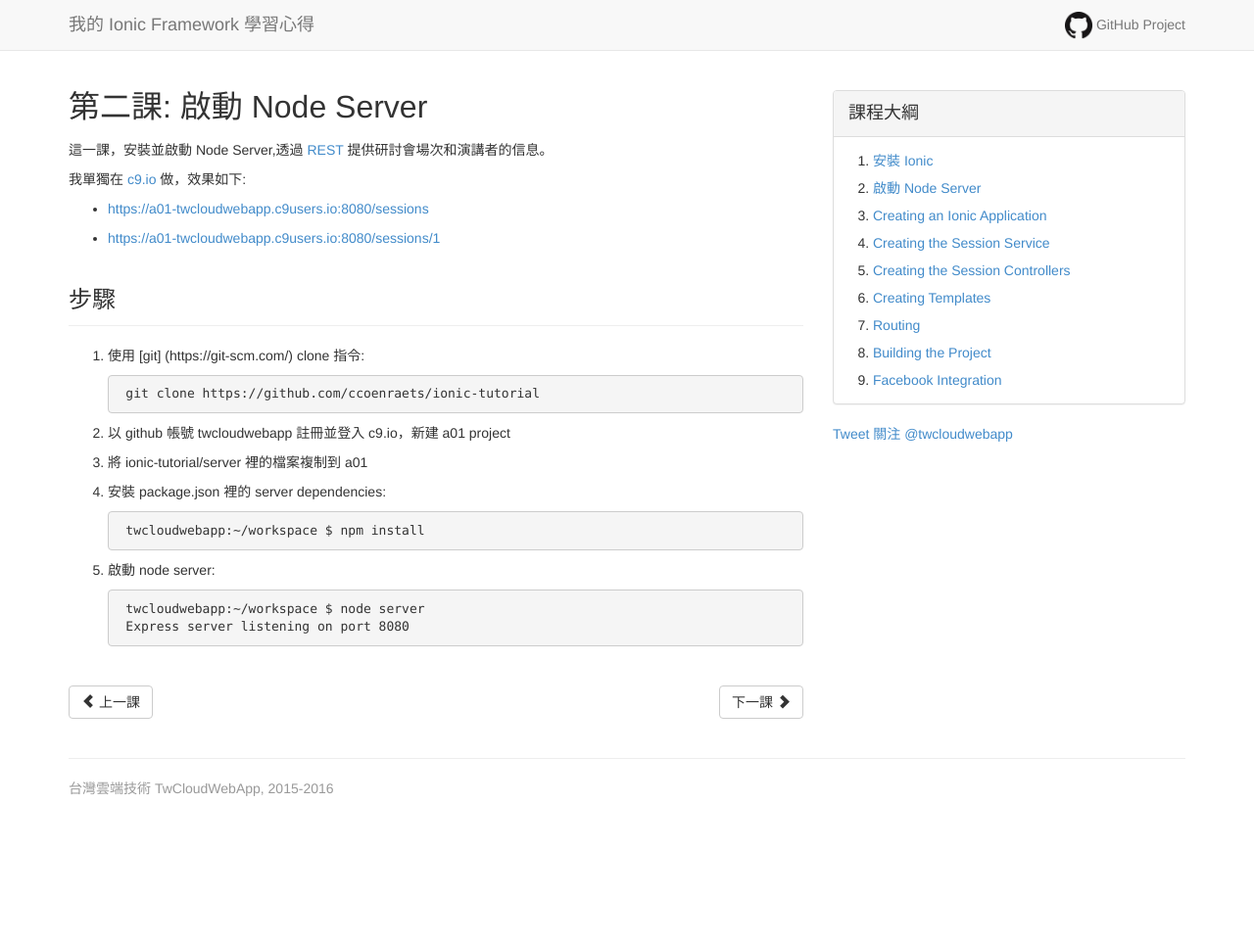
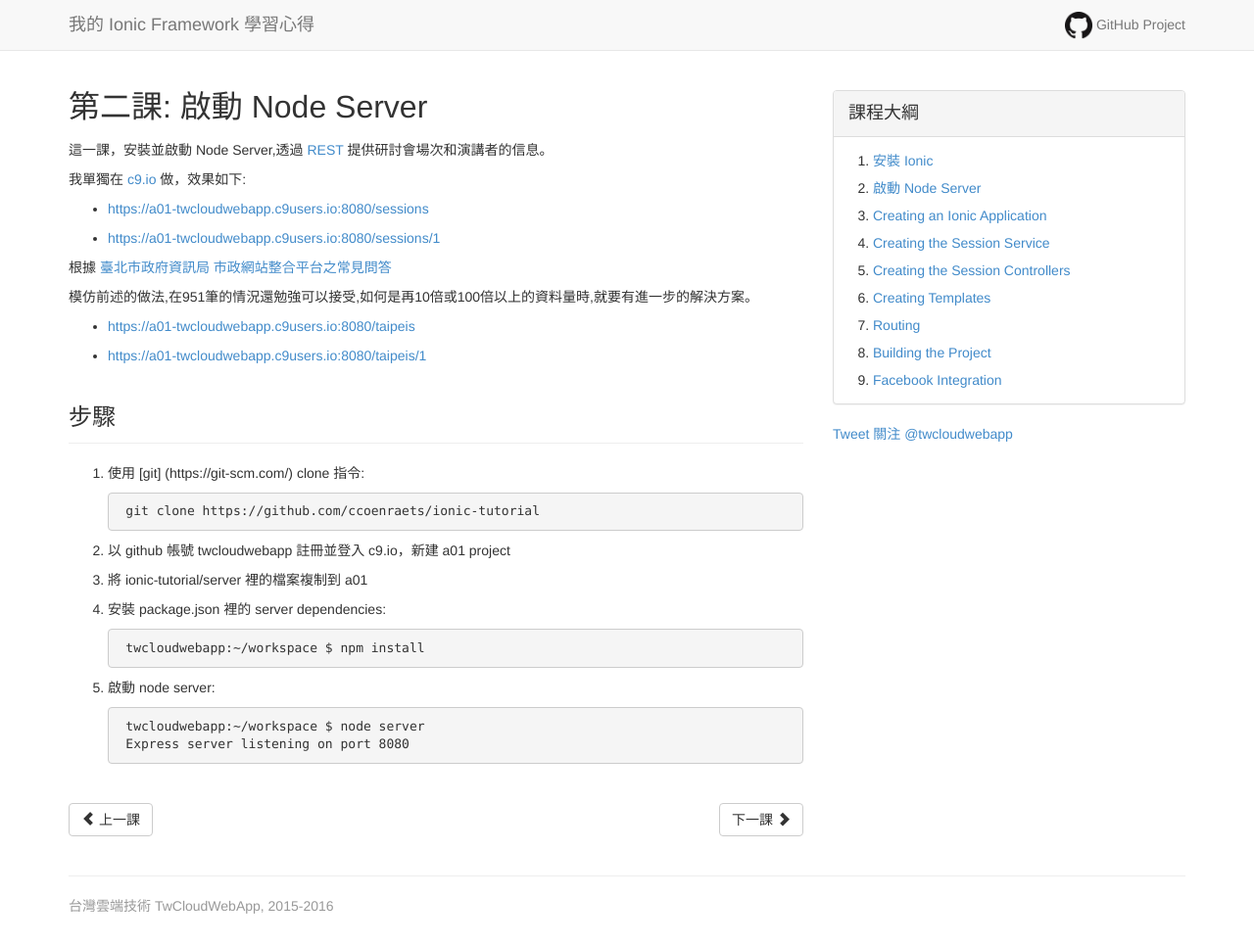
Before and after one commit to twcloudwebapp/twcloudwebapp.github.io, a Jekyll site: the page built from start-node-server.md, in a window 1280 px wide. Shown: the whole page at 98% size. Built offline with Jekyll 4.4.1, drawn with Linux system fonts in a browser that asks for light colours; Markdown is read by kramdown in place of the engine named in the settings; comment, search, counter and statistics services are not loaded; before the commit the page ends 900 px from its top, so only the background shows below that.

Commit message:
add taipeis

```diff
--- a/start-node-server.md
+++ b/start-node-server.md
@@ -10,6 +10,16 @@
 - [https://a01-twcloudwebapp.c9users.io:8080/sessions](https://a01-twcloudwebapp.c9users.io:8080/sessions)
 
 - [https://a01-twcloudwebapp.c9users.io:8080/sessions/1](https://a01-twcloudwebapp.c9users.io:8080/sessions/1)
+
+根據 [臺北市政府資訊局 市政網站整合平台之常見問答](http://data.taipei/opendata/datalist/datasetMeta?oid=203f1657-bb4a-45a7-b25f-279b63136645)
+
+模仿前述的做法,在951筆的情況還勉強可以接受,如何是再10倍或100倍以上的資料量時,就要有進一步的解決方案。
+
+- [https://a01-twcloudwebapp.c9users.io:8080/taipeis](https://a01-twcloudwebapp.c9users.io:8080/taipeis)
+
+- [https://a01-twcloudwebapp.c9users.io:8080/taipeis/1](https://a01-twcloudwebapp.c9users.io:8080/taipeis/1)
+
+
 
 
 ## 步驟
```
